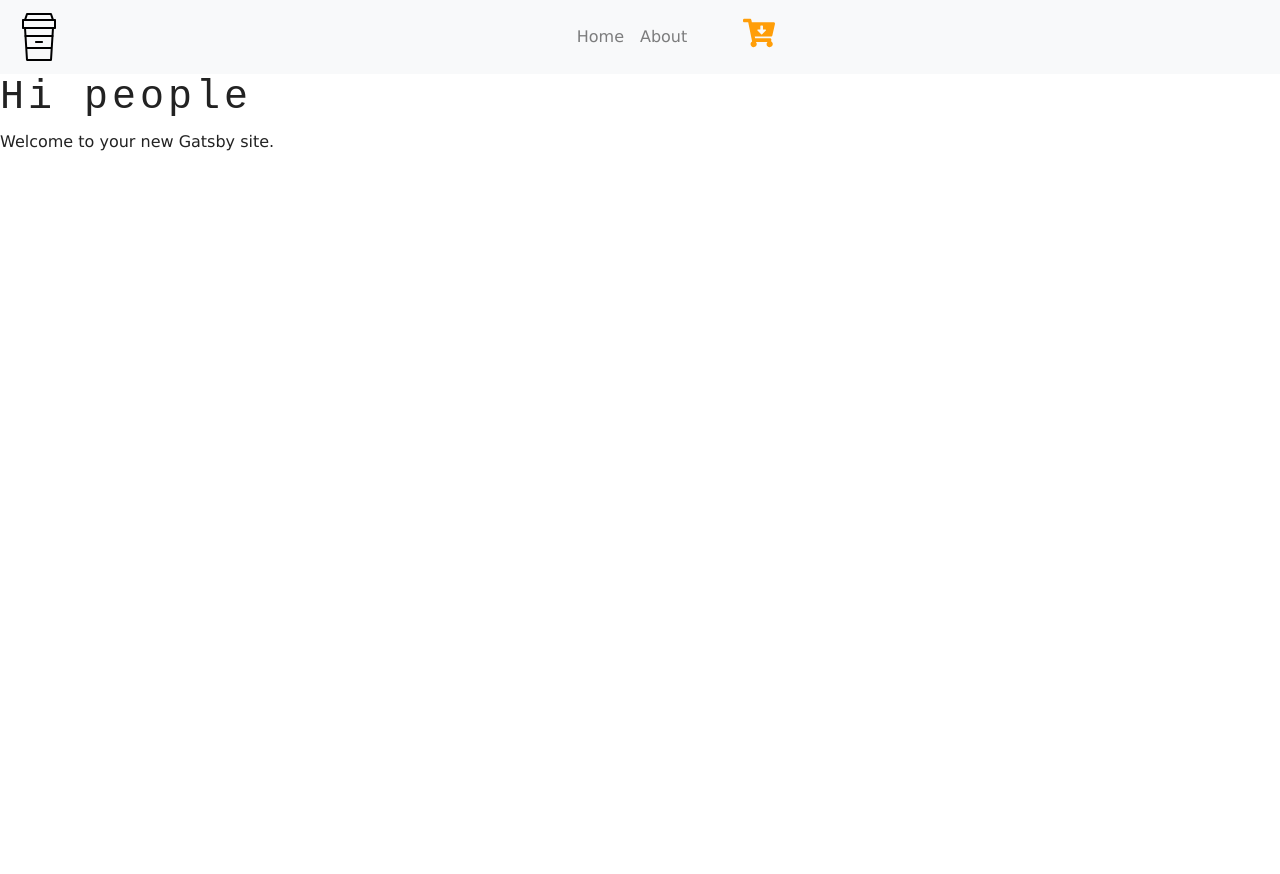
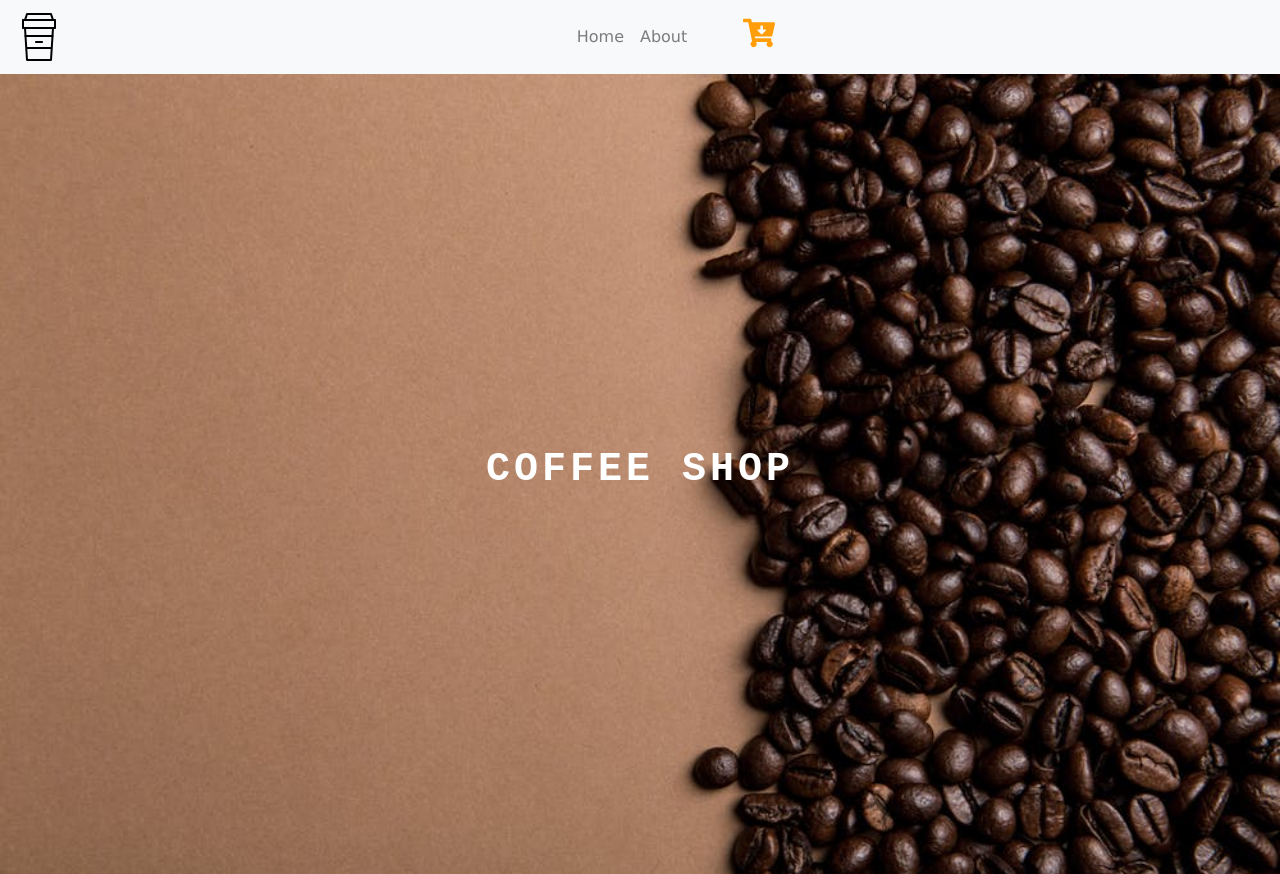
Before and after one commit to jjv3213/gatsby-coffee-shop, a Gatsby site: page / in a window 1280 px wide. Before the commit the page ends 800 px from the top, so only its background shows below. Built offline with nearby package versions, Linux system fonts and the light colour scheme; Gatsby itself is replaced by a stand-in of ours.

Commit message:
background section

```diff
--- a/package.json
+++ b/package.json
@@ -6,6 +6,7 @@
   "author": "Kyle Mathews <mathews.kyle@gmail.com>",
   "dependencies": {
     "gatsby": "^2.4.2",
+    "gatsby-background-image": "^0.5.4",
     "gatsby-image": "^2.0.41",
     "gatsby-plugin-manifest": "^2.1.1",
     "gatsby-plugin-offline": "^2.1.0",
--- /dev/null
+++ b/src/components/global/BackgroundSection.js
@@ -0,0 +1,20 @@
+import React from "react"
+import BackgroundImage from "gatsby-background-image"
+
+const BackgroundSection = ({ img, styleClass, title, children }) => {
+  return (
+    <BackgroundImage className={styleClass} fluid={img}>
+      <h1 className="title text-white text-uppercase text-center display4 font-weight-bold">
+        {title}
+      </h1>
+      {children}
+    </BackgroundImage>
+  )
+}
+
+BackgroundSection.defaultProps = {
+  title: "default title",
+  styleClass: "default-background",
+}
+
+export default BackgroundSection
--- a/src/components/layout.css
+++ b/src/components/layout.css
@@ -1,6 +1,6 @@
 :root {
   --mainBrown: #2d1ef1;
-  --mainYellow: #ff9e09;
+  --mainYellow: rgb(255, 158, 9);
   --mainGrey: #ece8dc;
   --mainWhite: #fff;
   --mainDark: #222;
@@ -31,3 +31,17 @@ h6 {
   color: var(--mainYellow);
   font-size: 2rem;
 }
+
+.default-background {
+  min-height: 100vh;
+  display: flex;
+  align-items: center;
+  justify-content: center;
+  opacity: 1 !important;
+  background-image: linear-gradient(
+    rgba(255, 158, 9, 0.5),
+    rgba(255, 158, 9, 0.5)
+  );
+  background-position: center;
+  background-size: cover;
+}
--- a/src/pages/index.js
+++ b/src/pages/index.js
@@ -1,14 +1,30 @@
 import React from "react"
+import { graphql } from "gatsby"
 
 import Layout from "../components/layout"
 import SEO from "../components/seo"
+import BackgroundSection from "../components/global/BackgroundSection"
 
-const IndexPage = () => (
+const IndexPage = ({ data }) => (
   <Layout>
     <SEO title="Home" keywords={[`gatsby`, `application`, `react`]} />
-    <h1>Hi people</h1>
-    <p>Welcome to your new Gatsby site.</p>
+    <BackgroundSection
+      img={data.img.childImageSharp.fluid}
+      title="Coffee Shop"
+    />
   </Layout>
 )
 
+export const query = graphql`
+  {
+    img: file(relativePath: { eq: "default-background.jpeg" }) {
+      childImageSharp {
+        fluid {
+          ...GatsbyImageSharpFluid_tracedSVG
+        }
+      }
+    }
+  }
+`
+
 export default IndexPage
```
Also changed, not shown: 1 other file.
